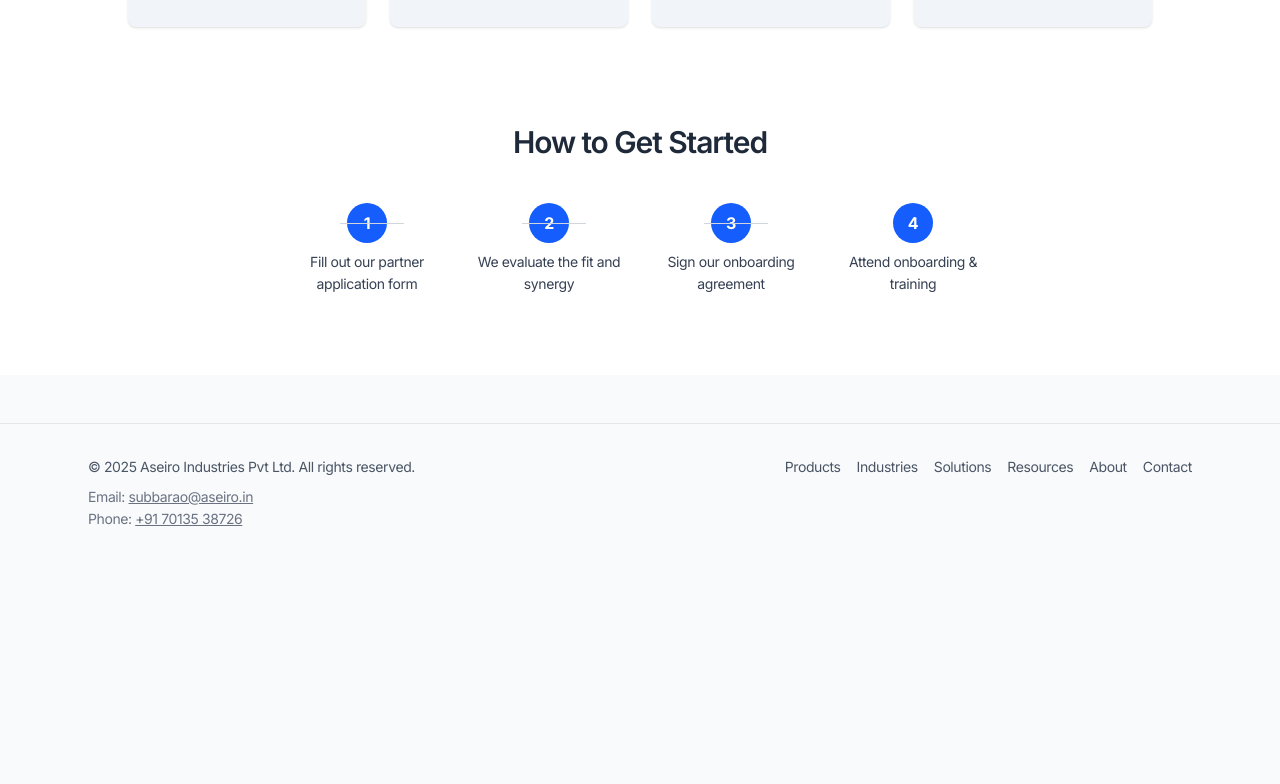
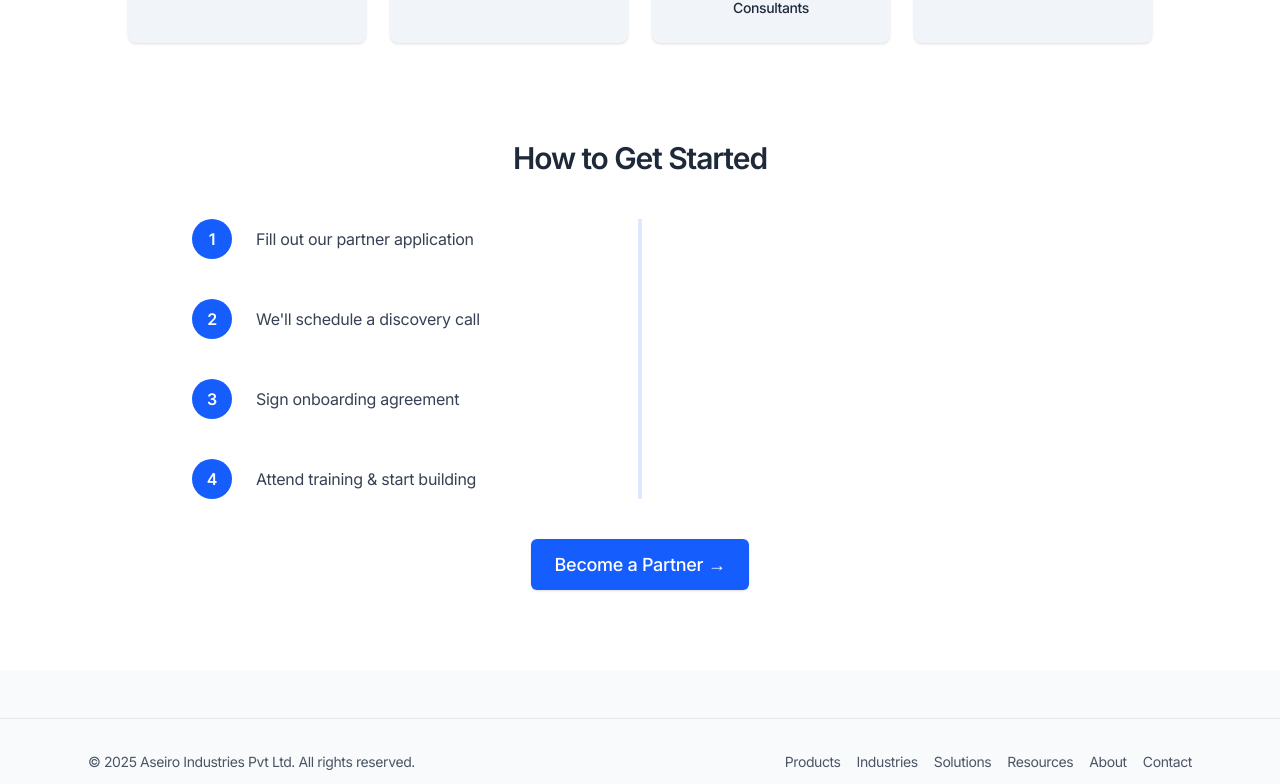
Before and after one commit to pradyumna-aseiro/Vercel-website, a Next.js app: page /partner in a window 1280 px wide. Shown: the part 1304-2088 px from the top of the page. Before the commit the page ends 1866 px from the top, so only its background shows below. Built offline with nearby package versions, Linux system fonts and the light colour scheme.

Commit message:
added stylish partner flowchart

```diff
--- a/app/(default)/partner/page.tsx
+++ b/app/(default)/partner/page.tsx
@@ -1,11 +1,13 @@
 "use client";
 
 import { motion } from "framer-motion";
+import Link from "next/link";
 import { FaUsers, FaHandshake, FaChalkboardTeacher, FaTags, FaTools, FaClipboardList } from "react-icons/fa";
 import { MdFactory } from "react-icons/md";
 import { BsDiagram3 } from "react-icons/bs";
 import { PiRobotLight } from "react-icons/pi";
 import FadeInOnScroll from "@/components/fade-in-on-scroll";
+import PageTransition from "@/components/page-transition";
 
 const benefits = [
   {
@@ -48,25 +50,27 @@ const partnerTypes = [
 ];
 
 const steps = [
-  "Fill out our partner application form",
-  "We evaluate the fit and synergy",
-  "Sign our onboarding agreement",
-  "Attend onboarding & training",
+  "Fill out our partner application",
+  "We'll schedule a discovery call",
+  "Sign onboarding agreement",
+  "Attend training & start building",
 ];
 
 export default function PartnerPage() {
   return (
+    <PageTransition>
       <section className="px-4 py-20 bg-white text-center text-gray-800">
         <div className="max-w-4xl mx-auto">
           <FadeInOnScroll>
             <h1 className="text-4xl font-bold mb-4">Partner With Aseiro Industries</h1>
             <p className="text-lg text-gray-600">
-            Collaborate with us to accelerate digital transformation in Indian manufacturing. We enable you with our innovative machine vision and automation systems to deliver exceptional solutions to your clients.
+              Collaborate with us to accelerate digital transformation in manufacturing worldwide. We enable you with our
+              innovative machine vision and automation systems to deliver exceptional solutions to your clients.
             </p>
           </FadeInOnScroll>
         </div>
 
-      <div className="mt-20">
+        <div className="mt-24">
           <FadeInOnScroll>
             <h2 className="text-3xl font-semibold mb-10">Why Partner With Us?</h2>
             <div className="grid grid-cols-1 sm:grid-cols-2 gap-6 max-w-6xl mx-auto text-left">
@@ -112,28 +116,38 @@ export default function PartnerPage() {
         <div className="mt-24">
           <FadeInOnScroll>
             <h2 className="text-3xl font-semibold mb-10">How to Get Started</h2>
-          <div className="flex flex-wrap justify-center gap-8 max-w-4xl mx-auto">
+            <div className="relative max-w-4xl mx-auto">
+              <div className="absolute left-1/2 transform -translate-x-1/2 w-1 h-full bg-blue-100 z-0"></div>
+              <div className="relative z-10 flex flex-col gap-10">
                 {steps.map((step, i) => (
                   <motion.div
                     key={i}
-                className="flex flex-col items-center relative"
-                initial={{ opacity: 0, y: 20 }}
-                whileInView={{ opacity: 1, y: 0 }}
+                    className="flex items-center gap-6"
+                    initial={{ opacity: 0, x: i % 2 === 0 ? -50 : 50 }}
+                    whileInView={{ opacity: 1, x: 0 }}
                     transition={{ delay: i * 0.1 }}
                     viewport={{ once: true }}
                   >
-                <div className="text-white bg-blue-600 w-10 h-10 rounded-full flex items-center justify-center font-bold mb-2">
+                    <div className="flex items-center justify-center w-10 h-10 rounded-full bg-blue-600 text-white font-semibold">
                       {i + 1}
                     </div>
-                <p className="text-sm text-gray-700 text-center max-w-[150px]">{step}</p>
-                {i < steps.length - 1 && (
-                  <div className="hidden sm:block w-16 h-px bg-gray-300 absolute top-5 left-12"></div>
-                )}
+                    <p className="text-left text-gray-700 text-sm sm:text-base">{step}</p>
                   </motion.div>
                 ))}
+              </div>
+            </div>
+          </FadeInOnScroll>
+          <FadeInOnScroll>
+            <div className="mt-10">
+              <Link href="/contact">
+                <a className="inline-block bg-blue-600 text-white px-6 py-3 rounded-md text-lg font-medium hover:bg-blue-700 transition-transform transform hover:scale-105 shadow hover:shadow-lg">
+                  Become a Partner →
+                </a>
+              </Link>
             </div>
           </FadeInOnScroll>
         </div>
       </section>
+    </PageTransition>
   );
 }
```
Lines whose indentation alone changed are shown as unchanged.
